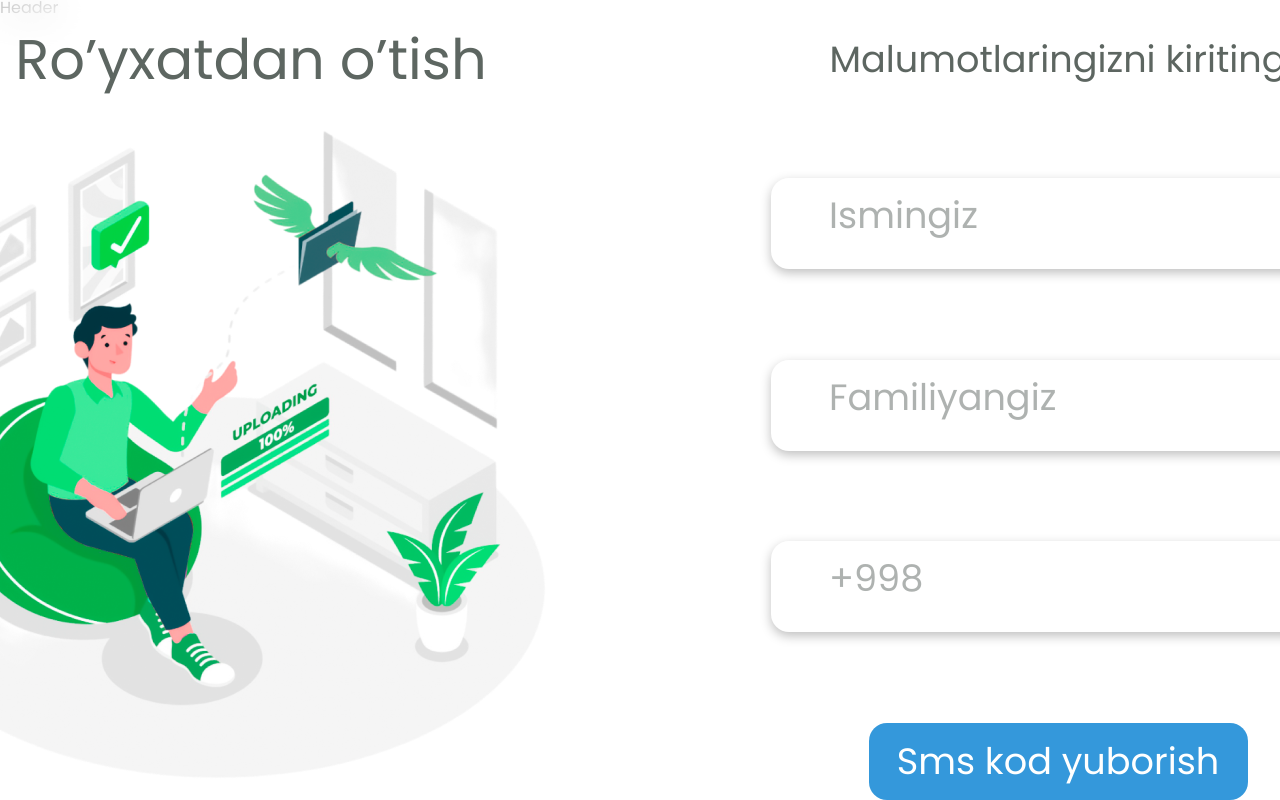
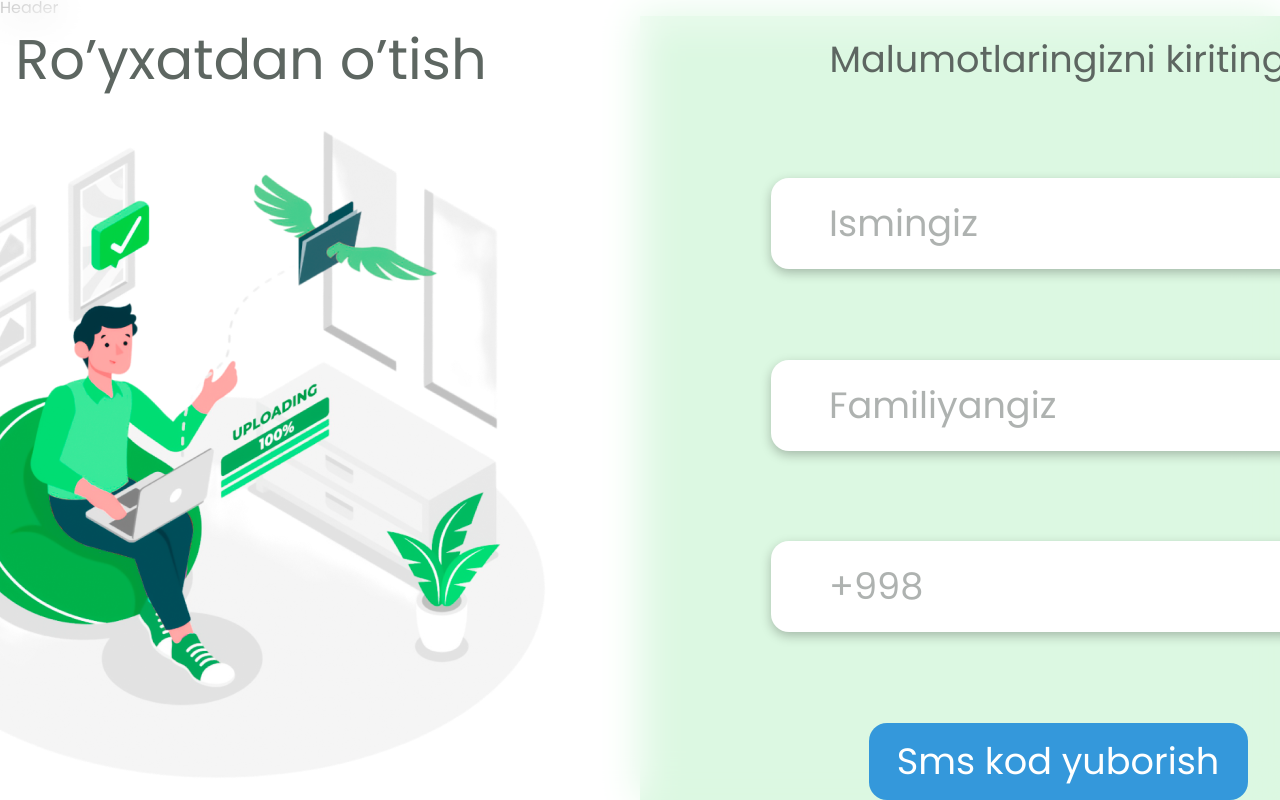
Before and after one commit to bekicom/Frosh, a React (Create React App) app: page /register in a window 1280 px wide. Built offline with nearby package versions, Linux system fonts and the light colour scheme.

Commit message:
register1

```diff
--- a/src/pages/auth/register.css
+++ b/src/pages/auth/register.css
@@ -1,19 +1,19 @@
-.register{
+.register {
   background-color: rgb(255, 255, 255);
   display: flex;
   align-items: center;
   justify-content: center;
   width: 100%;
   height: 100vh;
+  background: linear-gradient(90deg, white 50%, #8ae79d 50%);
 }
 
-
-.register-card{
+.register-card {
   width: 1614px;
   height: 908px;
   flex-shrink: 0;
   border-radius: 57px;
-background: rgba(255, 255, 255, 0.70);
+  background: rgba(255, 255, 255, 0.7);
   box-shadow: 0px 0px 29.5px 0px rgba(0, 0, 0, 0.25);
   backdrop-filter: blur(20px);
   display: flex;
@@ -21,7 +21,7 @@ align-items: center;
   justify-content: space-between;
 }
 
-.reg-card-left{
+.reg-card-left {
   display: flex;
   flex-direction: column;
   align-items: center;
@@ -30,8 +30,8 @@ justify-content: space-between;
   padding-top: 55px;
 }
 
-.reg-card-left>p{
-    color: #5D6661;
+.reg-card-left > p {
+  color: #5d6661;
   font-family: Poppins;
   font-size: 55.9px;
   font-style: normal;
@@ -39,7 +39,7 @@ font-weight: 400;
   line-height: normal;
 }
 
-.reg-card-register{
+.reg-card-register {
   display: flex;
   align-items: center;
   justify-content: center;
@@ -47,7 +47,7 @@ line-height: normal;
   height: 100%;
 }
 
-.reg-card-register > form{
+.reg-card-register > form {
   display: flex;
   flex-direction: column;
   align-items: center;
@@ -57,8 +57,8 @@ line-height: normal;
   padding: 70px 0;
 }
 
-.reg-card-register > form > p{
-    color: #5D6661;
+.reg-card-register > form > p {
+  color: #5d6661;
   font-family: Poppins;
   font-size: 36.65px;
   font-style: normal;
@@ -66,19 +66,16 @@ font-weight: 400;
   line-height: normal;
 }
 
-.reg-card-register > form > input{
+.reg-card-register > form > input {
   width: 574px;
   height: 91px;
   flex-shrink: 0;
   border-radius: 18px;
-background: #FFF;
+  background: #fff;
   box-shadow: 0px 4px 11px 0px rgba(0, 0, 0, 0.25);
   border: none;
   padding-left: 58px;
-}
-
-::placeholder{
-    color: rgba(93, 102, 97, 0.50);
+  color: rgba(93, 102, 97, 0.5);
   font-family: Poppins;
   font-size: 36.65px;
   font-style: normal;
@@ -86,16 +83,25 @@ font-weight: 400;
   line-height: normal;
 }
 
-.reg-card-register > form >  button{
-    width: 379px;
-height: 77px;
-flex-shrink: 0;
-border-radius: 18px;
-background: #3498DB;
-color: #FFF;
+::placeholder {
+  color: rgba(93, 102, 97, 0.5);
   font-family: Poppins;
   font-size: 36.65px;
   font-style: normal;
   font-weight: 400;
   line-height: normal;
 }
+
+.reg-card-register > form > button {
+  width: 379px;
+  height: 77px;
+  flex-shrink: 0;
+  border-radius: 18px;
+  background: #3498db;
+  color: #fff;
+  font-family: Poppins;
+  font-size: 36.65px;
+  font-style: normal;
+  font-weight: 400;
+  line-height: normal;
+}
```
Lines whose indentation alone changed are shown as unchanged.
